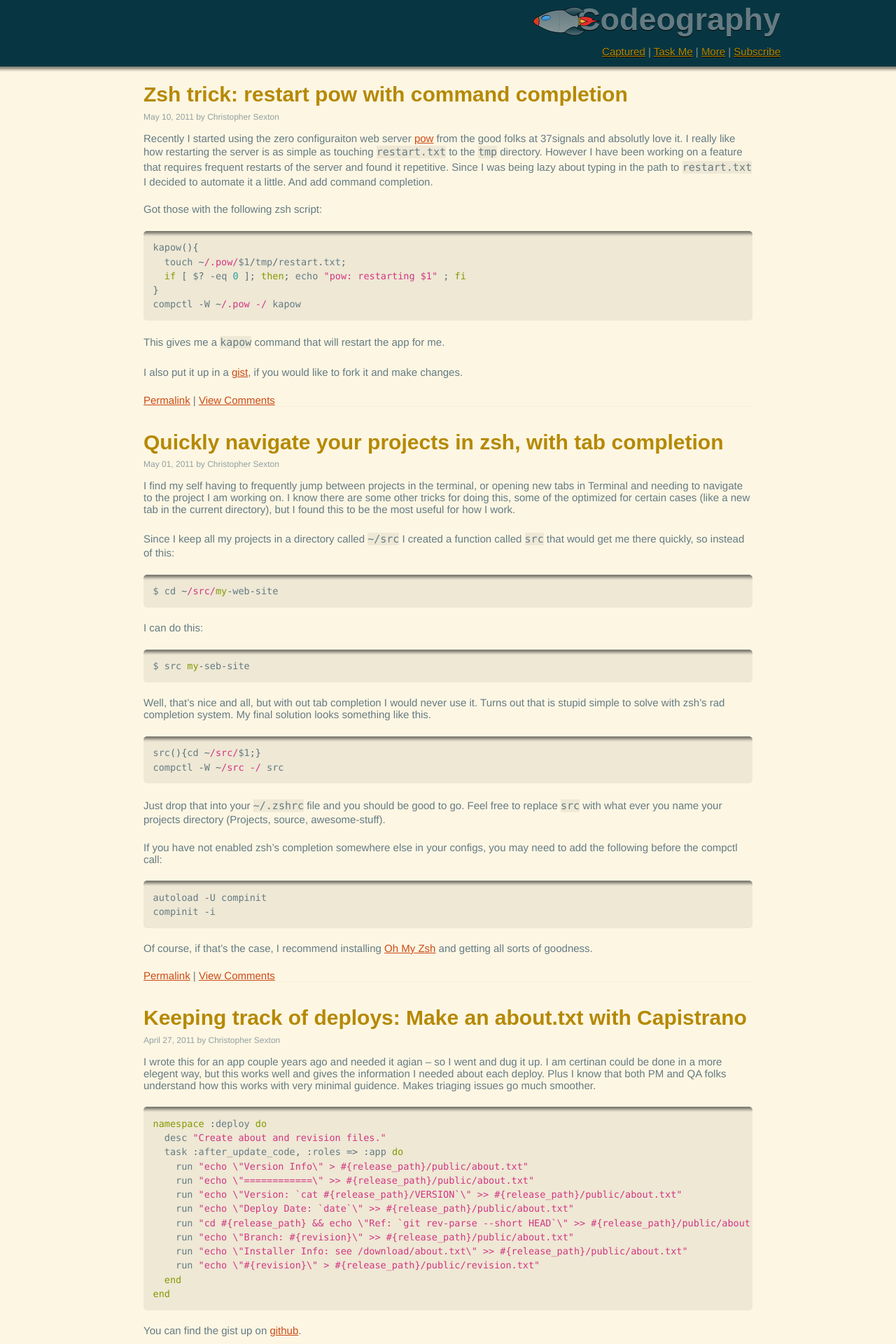
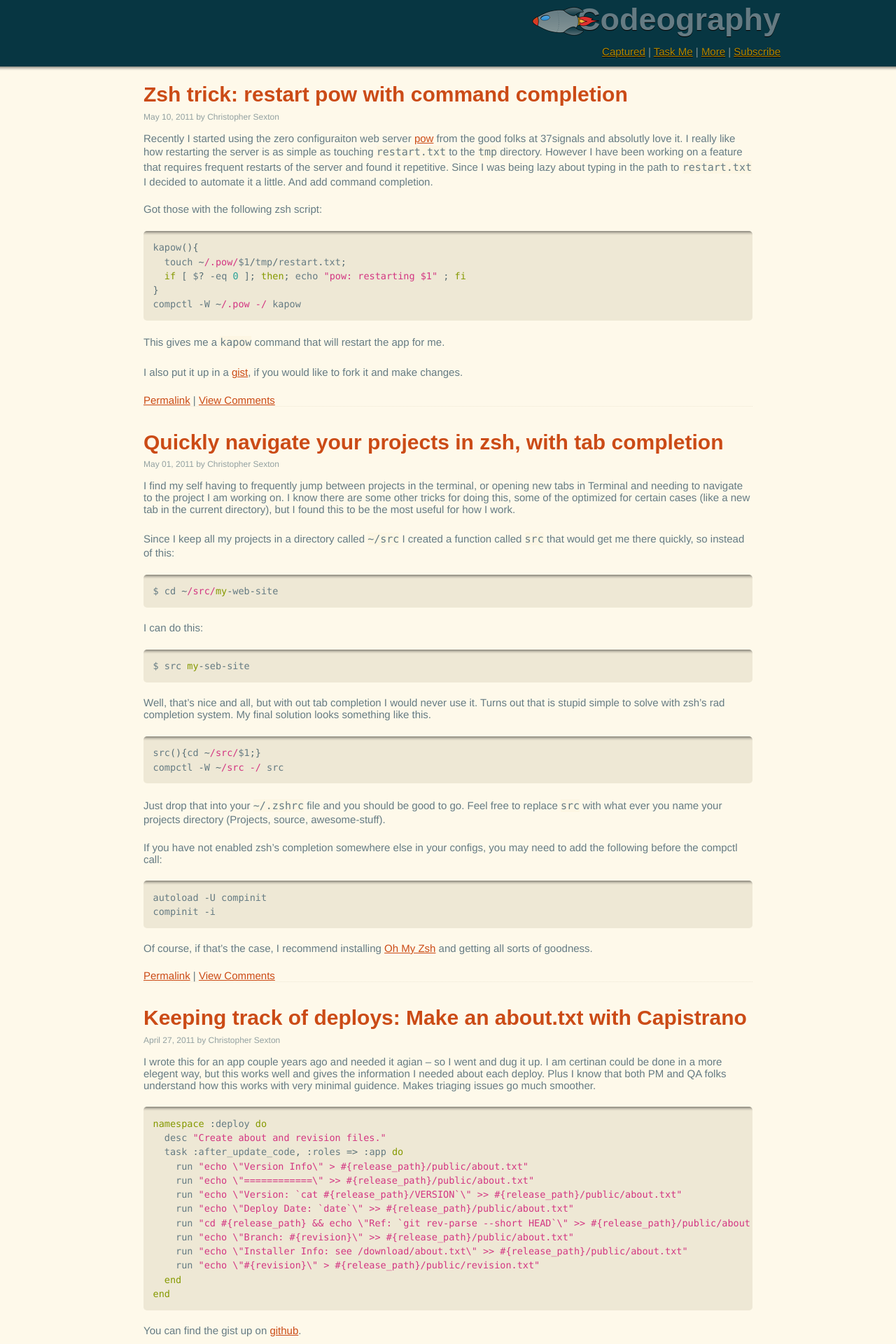
Before and after one commit to csexton/codeography.com, a Jekyll site: the page built from index.html, in a window 1280 px wide. Shown: the top 1920 px of the page at 70% size. Built offline with Jekyll 4.4.1, drawn with Linux system fonts in a browser that asks for light colours; nearby versions of some CDN libraries; some web fonts are replaced; comment, search, counter and statistics services are not loaded.

Commit message:
Few layout tweaks

```diff
--- a/_layouts/base.html
+++ b/_layouts/base.html
@@ -21,7 +21,7 @@
     <style type="text/css">
       #rocket {
         position: relative;
-        left: 900px;
+        left: 850px;
         top: 0;
         float:left;
       }
--- a/stylesheets/codeography.css
+++ b/stylesheets/codeography.css
@@ -31,12 +31,12 @@ hr.space {background:none;color:none;}
 h1, h2, h3, h4, h5, h6 {
   font-family: 'Cantarell', arial, serif;
   font-weight:bolder;
-  color:#b58900;
+  color:#CB4B16;
   border: none;
 }
 h4 {margin-bottom: 0.3em}
 h5 {margin-bottom: 0.3em}
-pre, code, tt { background-color: #EEE8D5 }
+pre, code, tt { background-color: #FDF6E3}
 div.border {border-color:#606060;}
 div.colborder {border-color:#606060;}
 a, a:focus {
@@ -142,7 +142,7 @@ h2.title {
   border-bottom:thin dotted #EEE8D5;
 }
 .content {
-  background: #FDF6E3 url('../images/shadow.png') repeat-x 0 0;
+  background: #fef9ea url('../images/shadow.png') repeat-x 0 0;
   color: #657B83;
 }
 
```
Also changed, not shown: images/shadow.png.
